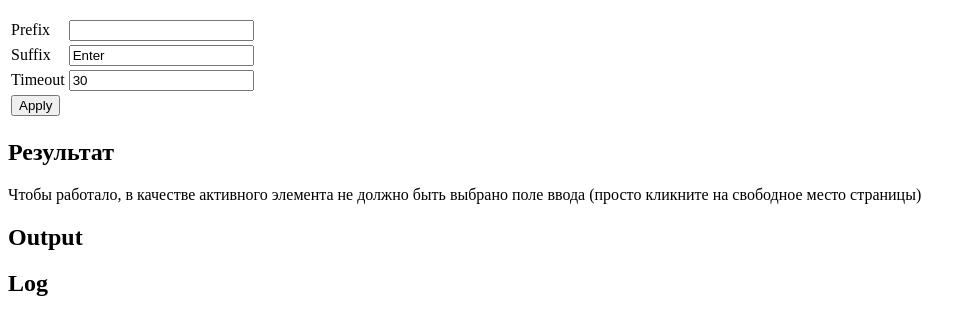
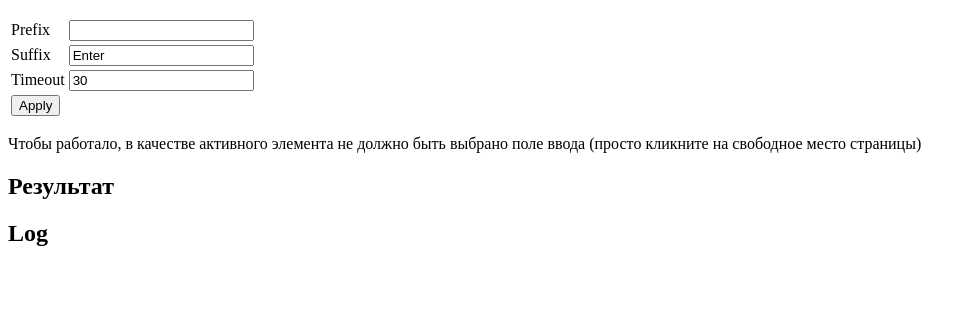
Before and after one commit to FragsterAt/barcode_hid_reader, a website: page test.html in a window 1280 px wide. Shown: the part 110-444 px from the top of the page, without its empty margins (0-976 px from the left). Drawn offline with Linux system fonts and the light colour scheme.

Commit message:
revert header

```diff
--- a/test.html
+++ b/test.html
@@ -70,12 +70,11 @@
         </tr>
       </table>
     </form>
-    <h2>Результат</h2>
     <p>
       Чтобы работало, в качестве активного элемента не должно быть выбрано поле
       ввода (просто кликните на свободное место страницы)
     </p>
-    <h2>Output</h2>
+    <h2>Результат</h2>
     <pre id="output"></pre>
     <h2>Log</h2>
     <pre id="log"></pre>
```
